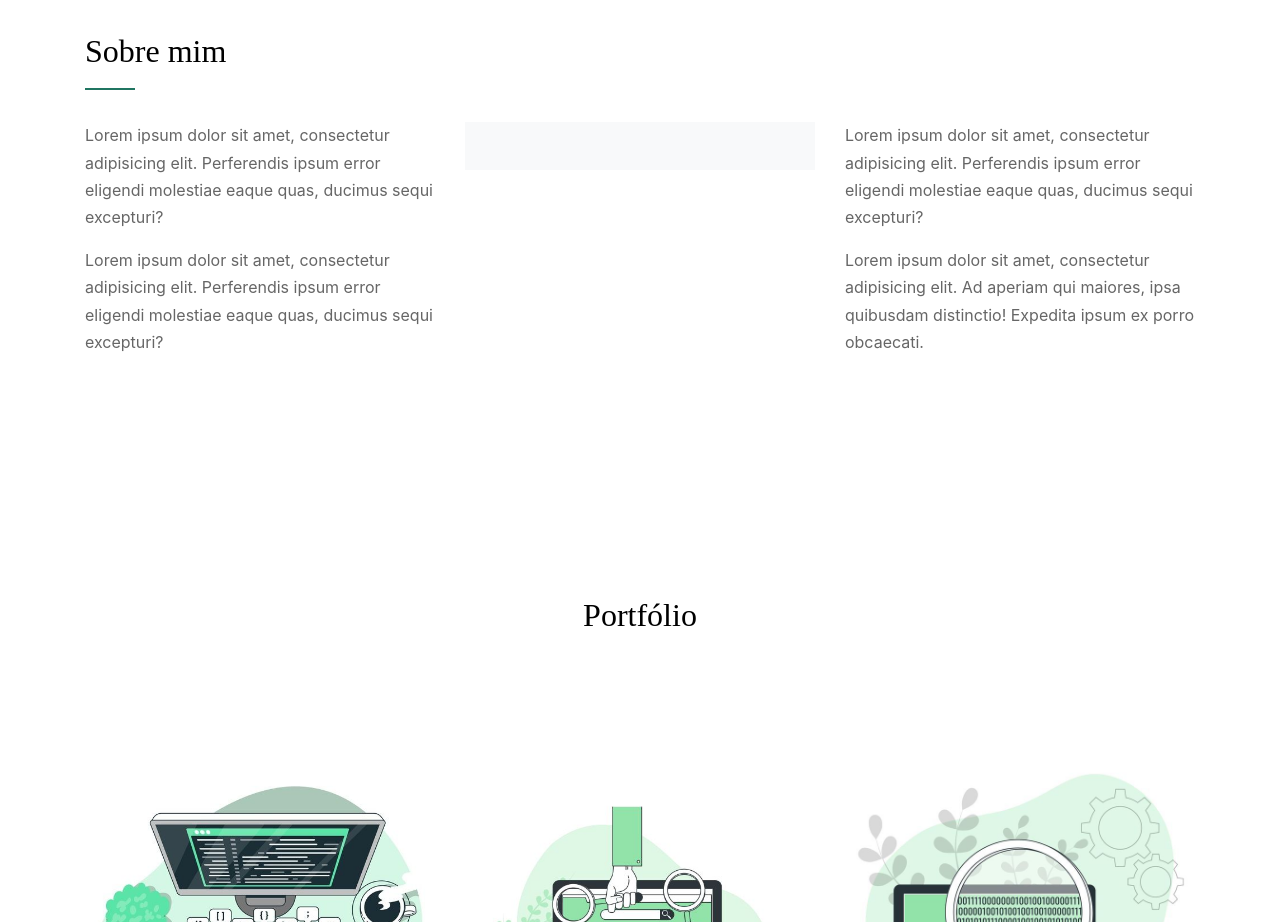
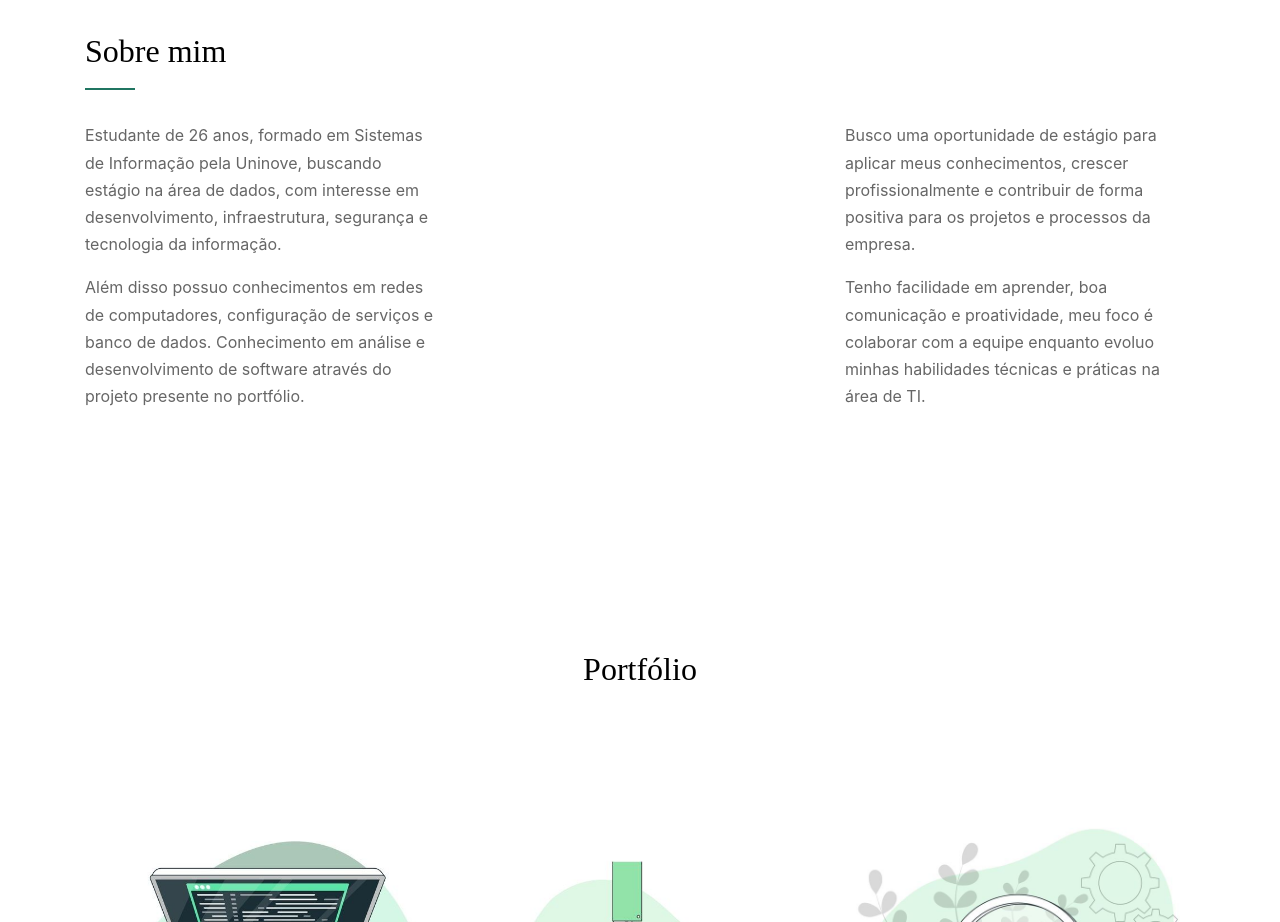
Before and after one commit to joao-nascimento-hub/portfolio-dados, a plain HTML site: page index.html in a window 1280 px wide. Shown: the part 880-1802 px from the top of the page. Drawn offline with Linux system fonts and the light colour scheme; files whose address does not match are found by name; a web font is replaced by a local one.

Commit message:
'About me' text added

```diff
--- a/index.html
+++ b/index.html
@@ -108,16 +108,17 @@
             <h2 class="section-title">Sobre mim</h2>
           </div>
           <div class="col-lg-4 order-1 order-lg-2 mb-4 mb-lg-0">
-            <div class="bg-light pt-5">
+            <div class="pt-5">
             </div>
           </div>
           <div class="col-lg-4 order-2 order-lg-1">
-            <p>Lorem ipsum dolor sit amet, consectetur adipisicing elit. Perferendis ipsum error eligendi molestiae eaque quas, ducimus sequi excepturi?</p>
-            <p>Lorem ipsum dolor sit amet, consectetur adipisicing elit. Perferendis ipsum error eligendi molestiae eaque quas, ducimus sequi excepturi?</p>
+            <p>Estudante de 26 anos, formado em Sistemas de Informação pela Uninove, buscando estágio na área de dados, com interesse em desenvolvimento, infraestrutura, segurança e tecnologia da informação. </p>
+            <p>Além disso possuo conhecimentos em redes de computadores,
+              configuração de serviços e banco de dados. Conhecimento em análise e desenvolvimento de software através do projeto presente no portfólio.</p>
           </div>
           <div class="col-lg-4 order-3 order-lg-3">
-            <p>Lorem ipsum dolor sit amet, consectetur adipisicing elit. Perferendis ipsum error eligendi molestiae eaque quas, ducimus sequi excepturi?</p>
-            <p>Lorem ipsum dolor sit amet, consectetur adipisicing elit. Ad aperiam qui maiores, ipsa quibusdam distinctio! Expedita ipsum ex porro obcaecati.</p>
+            <p>Busco uma oportunidade de estágio para aplicar meus conhecimentos, crescer profissionalmente e contribuir de forma positiva para os projetos e processos da empresa.</p>
+            <p>Tenho facilidade em aprender, boa comunicação e proatividade, meu foco é colaborar com a equipe enquanto evoluo minhas habilidades técnicas e práticas na área de TI.</p>
           </div>
 
         </div>
```
